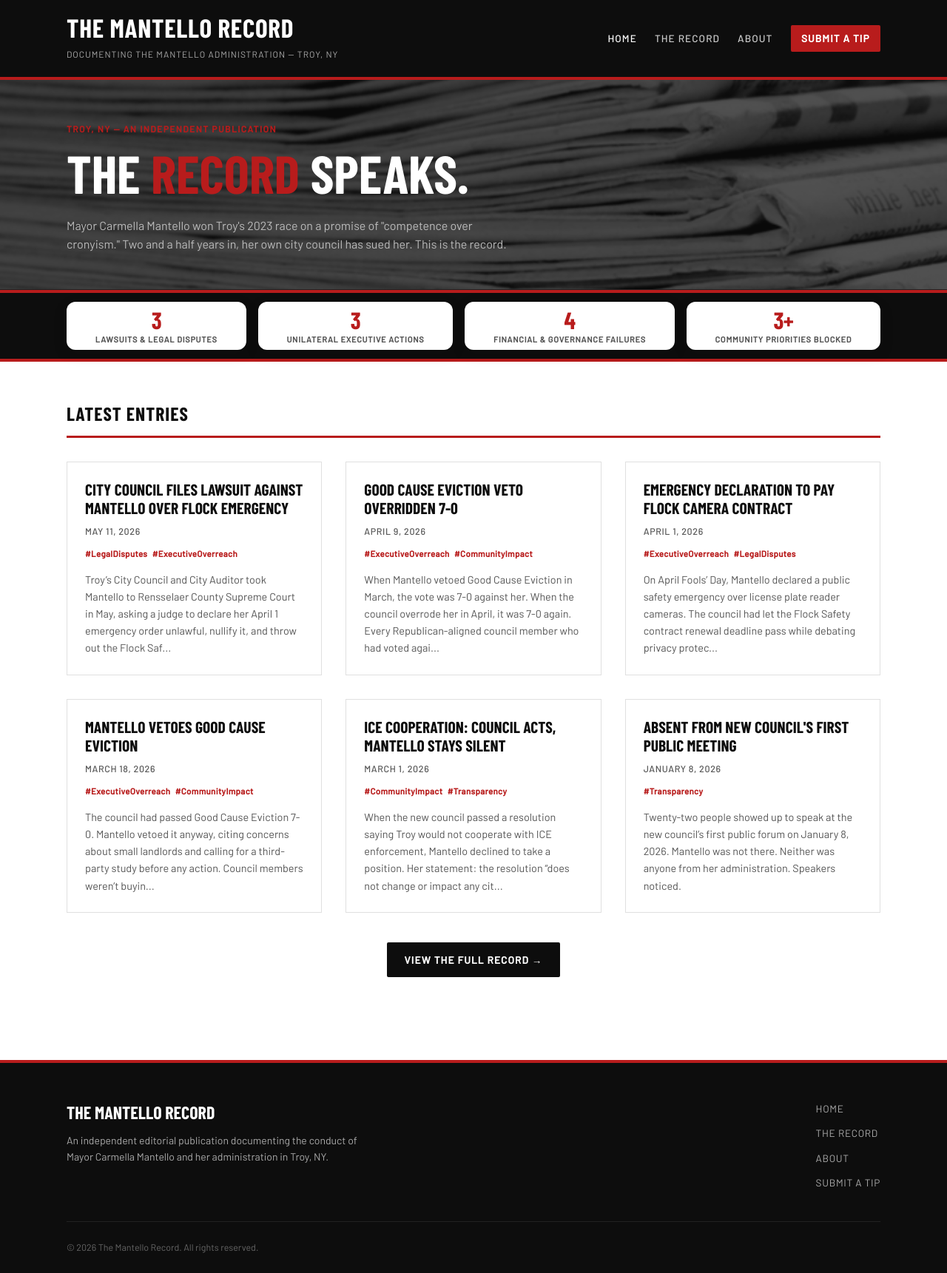
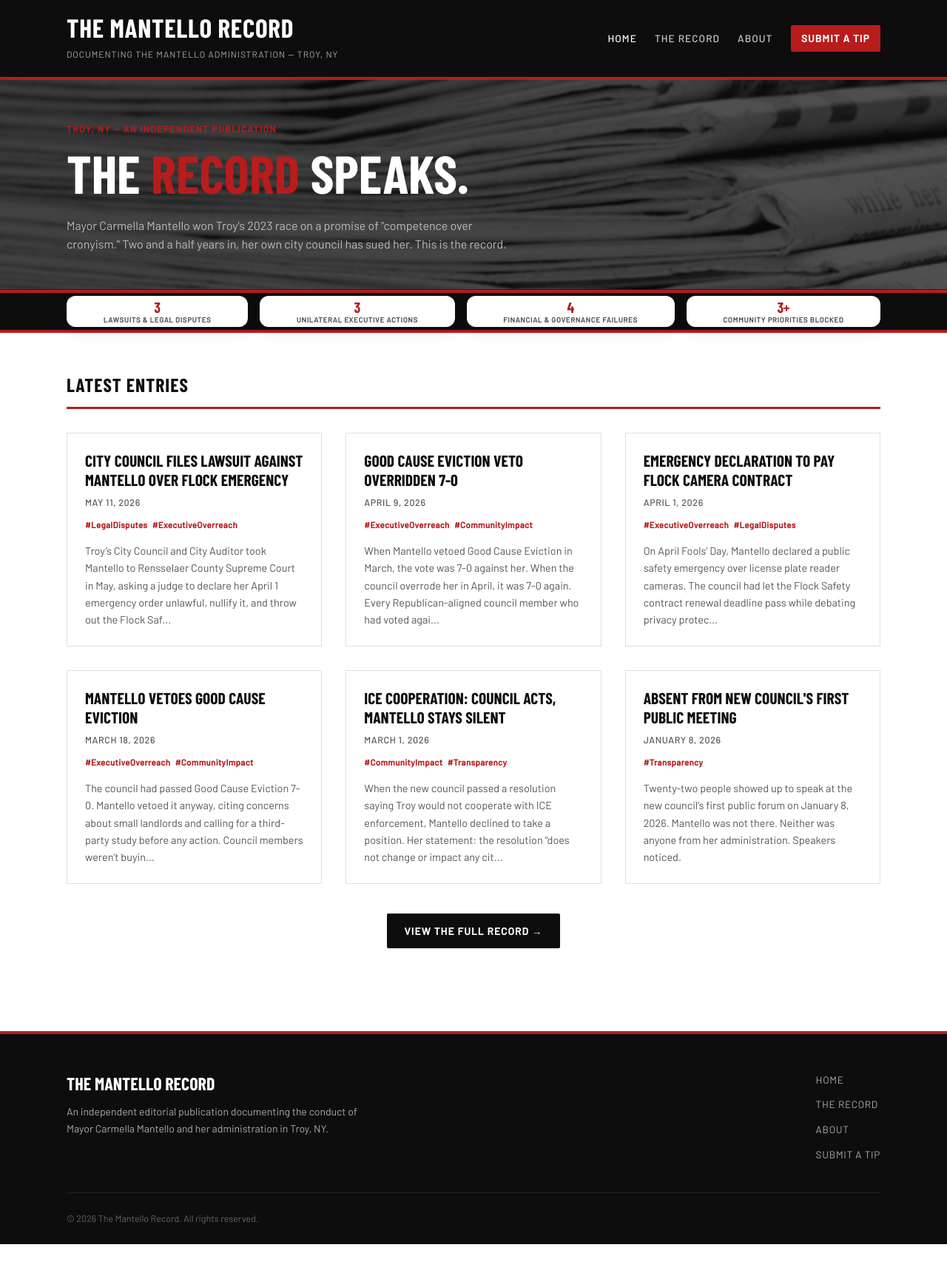
Before and after one commit to MdevitSEC/the-mantello-record, a Jekyll site: the page built from index.html, in a window 1280 px wide. Shown: the whole page at 74% size. Built offline with Jekyll 4.4.1, drawn with Linux system fonts in a browser that asks for light colours; some web fonts are replaced; after the commit the page ends 1682 px from its top, so only the background shows below that.

Commit message:
Further reduce stats bar height: minimal padding, compact numbers
Co-Authored-By: Claude Sonnet 4.6 <noreply@anthropic.com>

```diff
--- a/assets/css/main.scss
+++ b/assets/css/main.scss
@@ -149,7 +149,7 @@ img { max-width: 100%; display: block; }
   background: var(--black);
   border-top: 4px solid var(--red);
   border-bottom: 4px solid var(--red);
-  padding: 0.75rem 1.5rem;
+  padding: 0.25rem 1.5rem;
 }
 .stats-inner {
   max-width: var(--max-width);
@@ -177,7 +177,7 @@ img { max-width: 100%; display: block; }
   line-height: 1;
   margin: 0;
   outline: none;
-  padding: 0.5rem 1rem;
+  padding: 0.3rem 0.75rem;
   text-align: center;
   text-decoration: none;
   transition: box-shadow .2s, -webkit-box-shadow .2s;
@@ -193,7 +193,7 @@ img { max-width: 100%; display: block; }
 .stat-number {
   display: block;
   font-family: var(--font-headline);
-  font-size: 2rem;
+  font-size: 1.25rem;
   font-weight: 900;
   line-height: 1;
   color: var(--red);
@@ -202,10 +202,10 @@ img { max-width: 100%; display: block; }
 .stat-label {
   display: block;
   font-family: var(--font-ui);
-  font-size: 0.68rem;
+  font-size: 0.6rem;
   text-transform: uppercase;
   letter-spacing: 0.07em;
-  margin-top: 0.4rem;
+  margin-top: 0.2rem;
   color: #555;
 }
 
```
